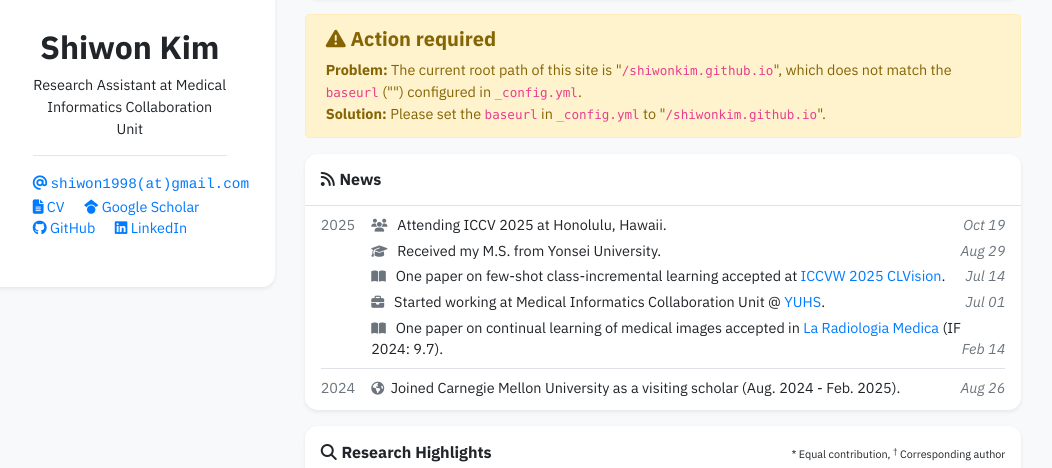
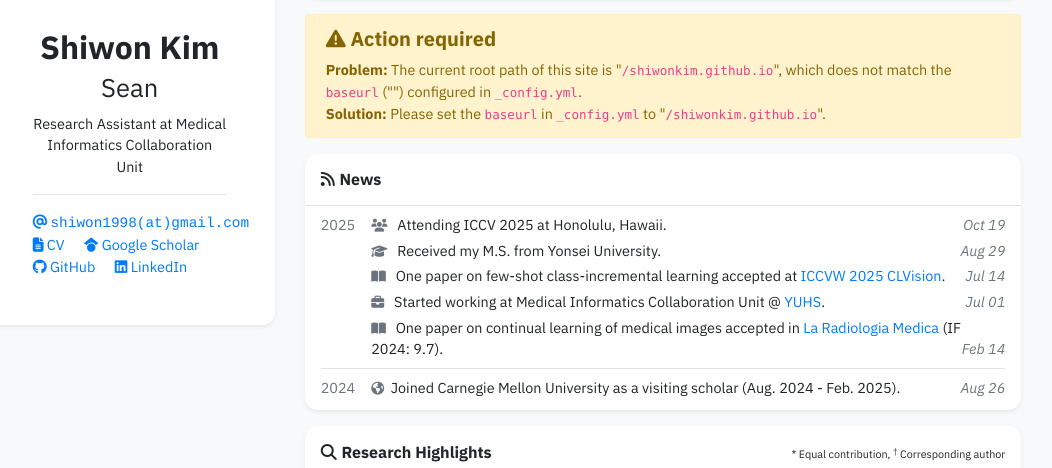
Before and after one commit to shiwonkim/shiwonkim.github.io, a Jekyll site: the page built from index.html, in a window 1280 px wide and 900 px high, cut to the strip 432-900 px from the top of the window. Shown: the whole strip, without its empty margins (137-1189 px from the left). Built offline with Jekyll 4.4.1, drawn with Linux system fonts in a browser that asks for light colours; nearby versions of some CDN libraries; some web fonts are replaced; a style sheet for code colours, icons or effects is not loaded.

Commit message:
edit profile

```diff
--- a/_data/profile.yml
+++ b/_data/profile.yml
@@ -1,5 +1,5 @@
 primary_name: "Shiwon Kim"
-secondary_name: ""
+secondary_name: "Sean"
 navbar_name: "Shiwon Kim"
 
 positions:
```
